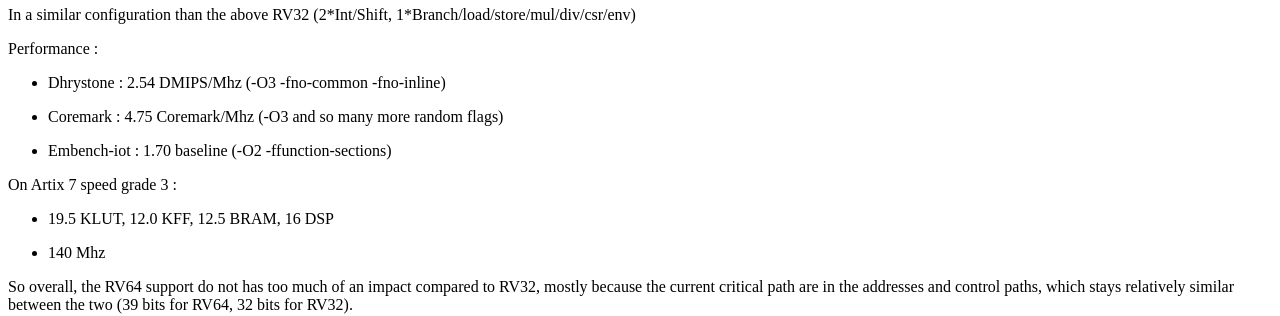
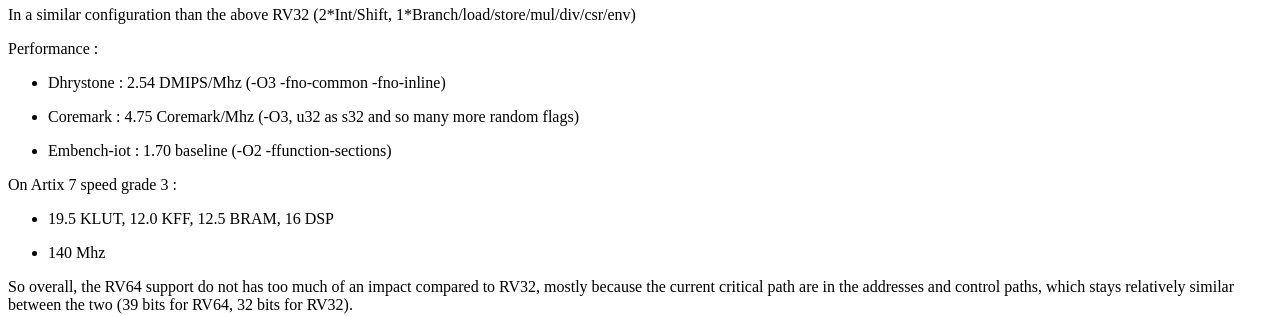
Before and after one commit to SpinalHDL/NaxRiscv-Rtd, a Sphinx documentation site: the page built from source/NaxRiscv/performance/index.rst, in a window 1280 px wide and 900 px high, scrolled down 2708 px. Shown: the part 227-543 px from the top of the window. Built offline with Sphinx 7.4.7 and the Read the Docs theme 2.0.0, drawn with Linux system fonts in a browser that asks for light colours.

Commit message:
add s32 coremark trick for RV64

```diff
--- a/source/NaxRiscv/performance/index.rst
+++ b/source/NaxRiscv/performance/index.rst
@@ -74,7 +74,7 @@
 Performance :
 
 - Dhrystone   : 2.54 DMIPS/Mhz    (-O3 -fno-common -fno-inline)
-- Coremark    : 4.75 Coremark/Mhz (-O3 and so many more random flags)
+- Coremark    : 4.75 Coremark/Mhz (-O3, u32 as s32 and so many more random flags)
 - Embench-iot : 1.70 baseline     (-O2 -ffunction-sections)
 
 On Artix 7 speed grade 3 :
```
